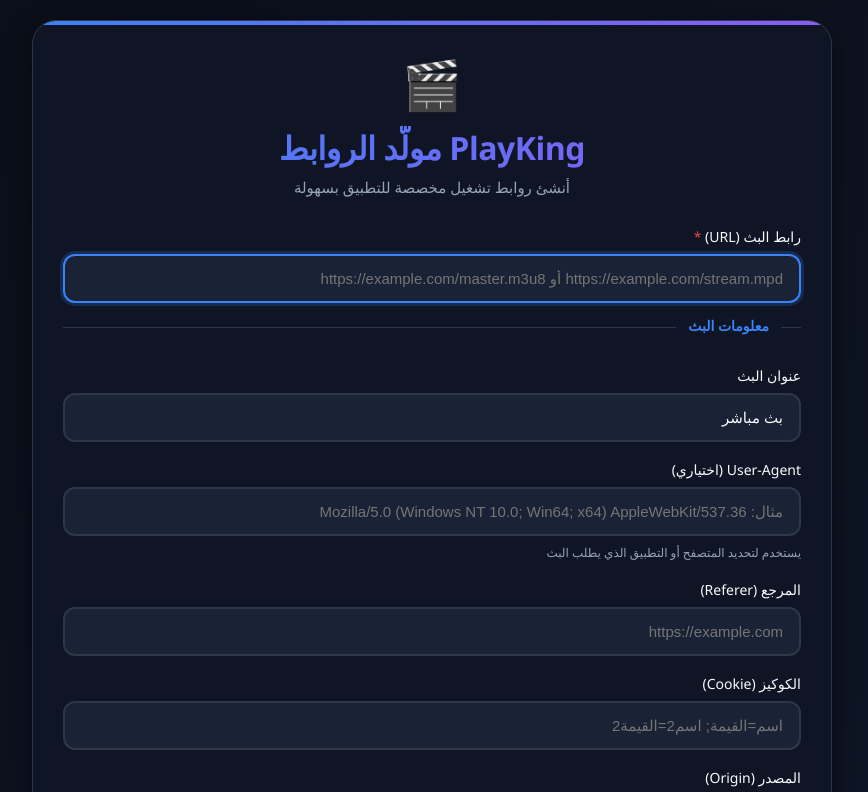
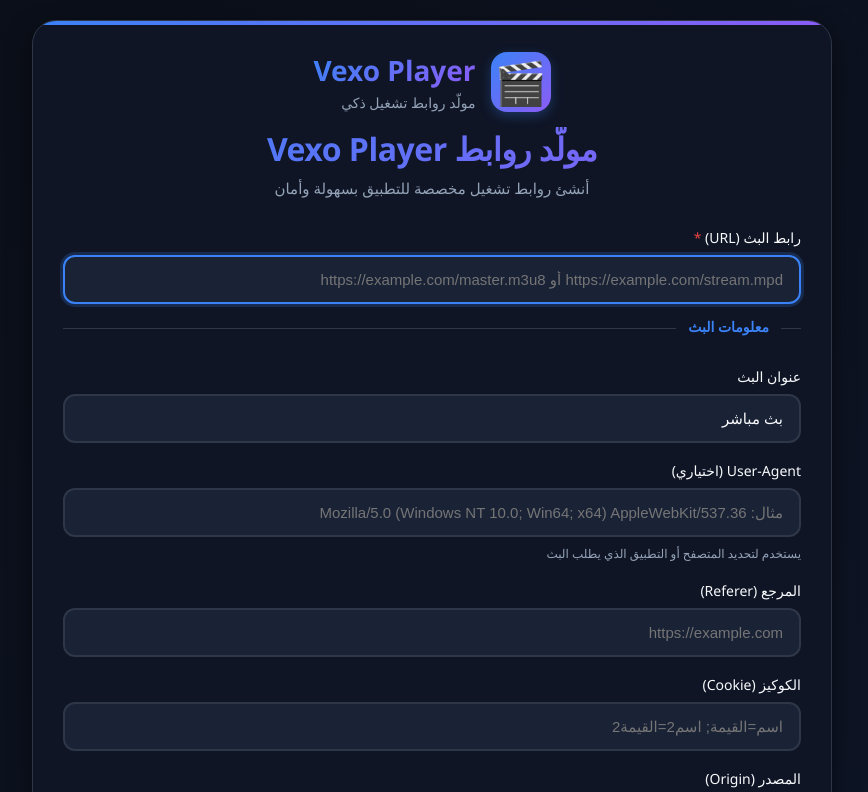
Before and after one commit to 3tto77-max/3tto77-max.github.io, a website: page index.html in a window 1280 px wide. Shown: the top 792 px of the page, without its empty margins (208-1076 px from the left). Drawn offline with Linux system fonts and the light colour scheme.

Commit message:
Update branding from PlayKing to Vexo Player

```diff
--- a/index.html
+++ b/index.html
@@ -1,8 +1,7 @@
-<!DOCTYPE html>
 <html lang="ar" dir="rtl">
 <head>
   <meta charset="UTF-8">
-  <title>PlayKing Links - مولّد روابط احترافي</title>
+  <title>Vexo Player - مولّد روابط احترافي</title>
   <meta name="viewport" content="width=device-width, initial-scale=1.0">
   <style>
     :root {
@@ -86,6 +85,46 @@
     .logo {
       font-size: 48px;
       margin-bottom: 10px;
+      color: #3b82f6;
+    }
+
+    .brand {
+      display: flex;
+      align-items: center;
+      justify-content: center;
+      gap: 15px;
+      margin-bottom: 15px;
+    }
+
+    .brand-icon {
+      font-size: 42px;
+      background: var(--accent-gradient);
+      width: 60px;
+      height: 60px;
+      border-radius: 16px;
+      display: flex;
+      align-items: center;
+      justify-content: center;
+      box-shadow: 0 4px 12px rgba(59, 130, 246, 0.3);
+    }
+
+    .brand-text {
+      text-align: right;
+    }
+
+    .brand-name {
+      font-size: 28px;
+      font-weight: 700;
+      background: var(--accent-gradient);
+      -webkit-background-clip: text;
+      background-clip: text;
+      color: transparent;
+    }
+
+    .brand-tagline {
+      font-size: 14px;
+      color: var(--muted);
+      margin-top: 4px;
     }
 
     .section {
@@ -262,6 +301,21 @@
         font-size: 26px;
       }
 
+      .brand {
+        flex-direction: column;
+        gap: 10px;
+      }
+
+      .brand-icon {
+        width: 50px;
+        height: 50px;
+        font-size: 32px;
+      }
+
+      .brand-name {
+        font-size: 24px;
+      }
+
       .buttons {
         flex-direction: column;
       }
@@ -279,9 +333,15 @@
 <body>
   <div class="container">
     <div class="header">
-      <div class="logo">🎬</div>
-      <h1>PlayKing مولّد الروابط</h1>
-      <div class="subtitle">أنشئ روابط تشغيل مخصصة للتطبيق بسهولة</div>
+      <div class="brand">
+        <div class="brand-icon">🎬</div>
+        <div class="brand-text">
+          <div class="brand-name">Vexo Player</div>
+          <div class="brand-tagline">مولّد روابط تشغيل ذكي</div>
+        </div>
+      </div>
+      <h1>مولّد روابط Vexo Player</h1>
+      <div class="subtitle">أنشئ روابط تشغيل مخصصة للتطبيق بسهولة وأمان</div>
     </div>
 
     <label class="required">رابط البث (URL)</label>
@@ -342,7 +402,7 @@
     </div>
 
     <div class="footer">
-      © 2023 PlayKing مولّد الروابط | إصدار 2.0 | النطاق: 3tto77-max.github.io
+      © 2024 Vexo Player | إصدار 3.0 | النطاق: vexoplayer.github.io
     </div>
   </div>
 
@@ -350,7 +410,7 @@
     let generatedLink = "";
 
     function generate() {
-      const base = "https://3tto77-max.github.io/play/?";
+      const base = "https://vexoplayer.github.io/play/?";
       const params = [];
 
       function add(name, value) {
```
